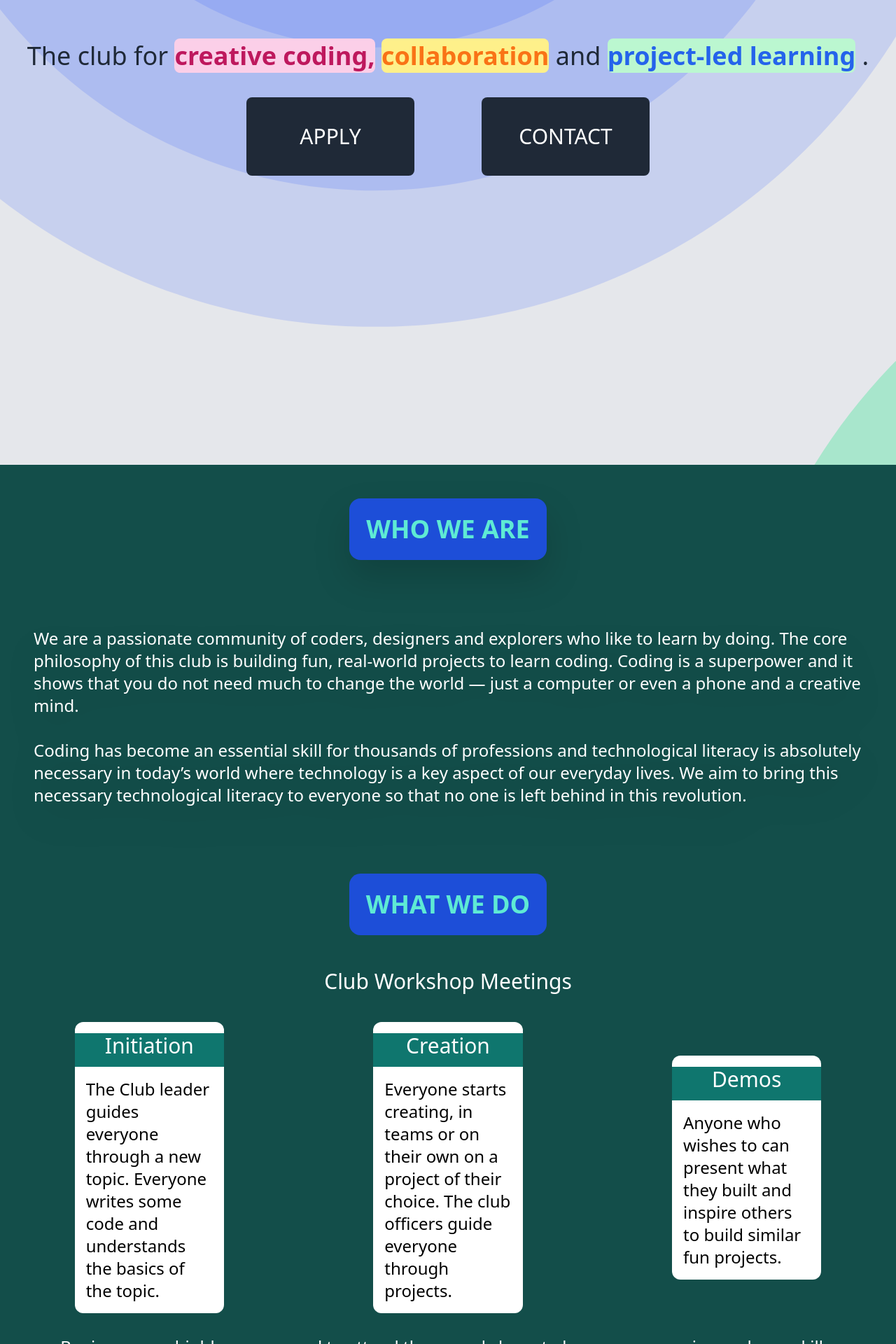
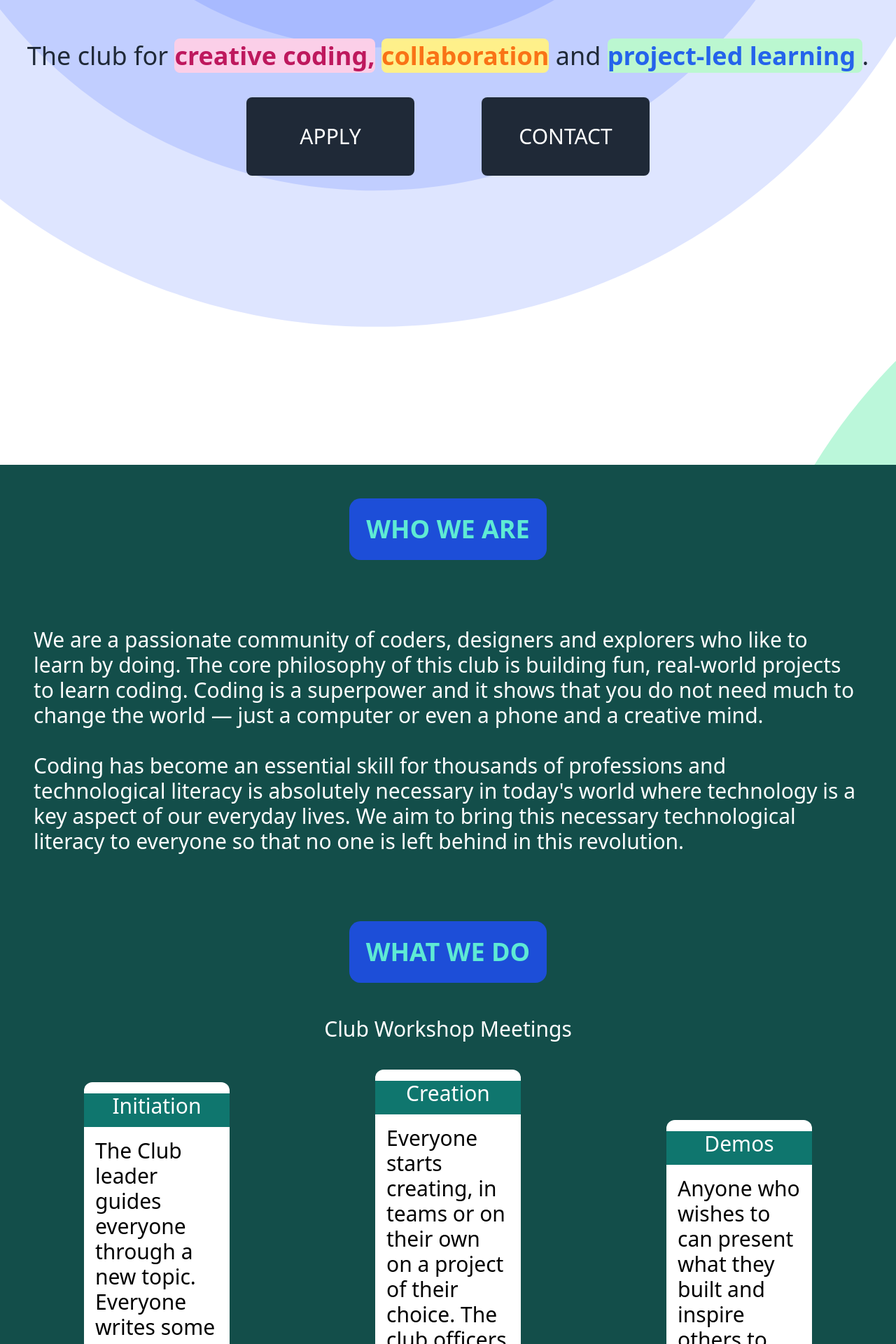
Before and after one commit to renaissancedog/rrcsclub, a SvelteKit app: page / in a window 1280 px wide. Shown: the part 520-2440 px from the top of the page at 70% size. Built offline with nearby package versions, Linux system fonts and the light colour scheme.

Commit message:
complete

```diff
--- a/src/routes/+page.svelte
+++ b/src/routes/+page.svelte
@@ -9,135 +9,101 @@
 <html lang="en">
 <!-- <script defer data-domain="rrcsclub.vercel.app" src="https://plausible.io/js/plausible.js"></script> -->
 <title>Reagan HS Computer Science Club</title>
-<meta name='description' content='The home page for the Ronald Reagan High School Computer Science club. We are a club for creative coding and Computer Science exploration. Join us to gain pratical experience in Computer Science and serve the community while having tons of fun!'/>
-<link rel='preconnect' href='https://fonts.gstatic.com' />
+<meta name='description' content='The home page for the Ronald Reagan High School Computer Science club. We are a club for creative coding and Computer Science exploration. Join us to gain practical experience in Computer Science while having tons of fun!'/>
 <div class="bg-white flex flex-col justify-center items-center w-screen">
   <Navbar {base}/>
-  <section class="h-[70rem] bg-cover bg-[url('/TopBg.svg')] flex flex-col items-center justify-center w-screen bg-gray-200 bg-no-repeat z-0">
-    <h1 class="text-7xl h-32 pb-16 relative m-0 text-blue-800 uppercase text-center flex flex-col top-0 justify-center"> Reagan CS Club </h1>
-    <div class="text-4xl text-center leading-normal text-gray-800">
+  <section class="h-[70rem] bg-cover bg-[url('/TopBg.svg')] flex flex-col text-center items-center justify-center w-screen bg-no-repeat">
+    <h1 class="text-7xl h-32 pb-16 text-blue-800 uppercase flex flex-col top-0 justify-center"> Reagan CS Club </h1>
+    <div class="text-4xl leading-normal text-gray-800">
       The club for <span class="rounded-lg text-pink-700 bg-pink-200 font-bold">creative coding,</span>
       <span class="rounded-lg text-orange-500 bg-yellow-200 font-bold">collaboration
       </span>
       and
       <span class="rounded-lg text-blue-600 bg-green-200 font-bold">
         project-led learning
-      </span>
-      .
+      </span>.
       <div class="text-xl flex flex-col sm:flex-row items-center justify-center">
-        <div class="flex justify-center items-center h-28 w-full sm:w-60 my-4 sm:my-8 mx-4 sm:mx-12 rounded-lg cursor-pointer uppercase text-white text-center bg-gray-800 bg-contain bg-no-repeat">
-          <a href={apply_link} class="text-3xl text-center ApplyText">Apply</a>
+        <div class="flex justify-center items-center h-28 w-full sm:w-60 my-4 sm:my-8 mx-4 sm:mx-12 rounded-lg cursor-pointer text-white text-center bg-gray-800 bg-contain bg-no-repeat">
+          <a href={apply_link} class="text-3xl text-center">APPLY</a>
         </div>
-        <div class="flex justify-center items-center h-28 w-full sm:w-60 my-4 sm:my-8 mx-4 sm:mx-12 rounded-lg cursor-pointer uppercase text-white text-center bg-gray-800 bg-contain bg-no-repeat">
-          <a href={contact_link} class="text-3xl text-center ContactText">Contact</a>
+        <div class="flex justify-center items-center h-28 w-full sm:w-60 my-4 sm:my-8 mx-4 sm:mx-12 rounded-lg cursor-pointer text-white text-center bg-gray-800 bg-contain bg-no-repeat">
+          <a href={contact_link} class="text-3xl text-center">CONTACT</a>
         </div>
       </div>
     </section>
     <main class="bg-teal-900 w-screen flex flex-col justify-center items-center">
-      <section class="drop-shadow-2xl flex flex-col items-center justify-center">
+      <section class="flex flex-col items-center justify-center">
         <h1 class="rounded-2xl m-12 p-6 text-4xl text-teal-300 uppercase font-black bg-blue-700">Who We Are</h1>
-        <p class="m-12 w-fit text-2xl text-white font-light">
+        <p class="m-12 w-fit text-3xl text-white font-light">
           We are a passionate community of coders, designers and explorers
           who like to learn by doing. The core philosophy of this club is
           building fun, real-world projects to learn coding. Coding is a
           superpower and it shows that you do not need much to change the
-          world — just a computer or even a phone and a creative mind.
-          <br />
-          <br /> Coding has become an essential skill for thousands of
+          world — just a computer or even a phone and a creative mind. <br><br>
+          Coding has become an essential skill for thousands of
           professions and technological literacy is absolutely necessary in
-          today’s world where technology is a key aspect of our everyday
+          today's world where technology is a key aspect of our everyday
           lives. We aim to bring this necessary technological literacy to
           everyone so that no one is left behind in this revolution.
         </p>
       </section>
       <h1 class="rounded-2xl m-12 p-6 text-4xl text-teal-300 uppercase font-black bg-blue-700">What we do</h1>
-
-      <section class="items-center justify-center w-screen">
+      <section class="px-4 items-center justify-center w-screen">
         <h1 class="text-white text-3xl text-center pb-8">Club Workshop Meetings</h1>
         <section class="flex flex-col md:flex-row items-center justify-around w-full">
           <div class="bg-white mt-2 rounded-xl w-full md:w-1/6">
             <h2 class='my-4 h-12 text-center text-3xl text-white bg-teal-700'>Initiation</h2>
-            <p class='m-4 text-2xl'>
-              The Club leader guides everyone through a new topic. Everyone
-              writes some code and understands the basics of the topic.
+            <p class='m-4 text-3xl'>
+              The Club leader guides everyone through a new topic. Everyone writes some code and understands the basics of the topic.
             </p>
           </div>
           <div class="bg-white mt-2 rounded-xl w-full md:w-1/6">
             <h2 class='my-4 h-12 text-center text-3xl text-white bg-teal-700'>Creation</h2>
-            <p class='m-4 text-2xl'>
-              Everyone starts
-              creating, in teams or on
-              their own on a project
-              of their choice. The club
-              officers guide everyone
-              through projects.
+            <p class='m-4 text-3xl'>
+              Everyone starts creating, in teams or on their own on a project of their choice. The club officers guide everyone through projects.
             </p>
           </div>
           <div class="bg-white mt-2 rounded-xl w-full md:w-1/6">
             <h2 class="my-4 h-12 text-center text-3xl text-white bg-teal-700">Demos</h2>
-            <p class='m-4 text-2xl'>
-              Anyone who wishes to
-              can present what they
-              built and inspire others
-              to build similar fun
-              projects.
+            <p class='m-4 text-3xl'>
+              Anyone who wishes to can present what they built and inspire others to build similar fun projects.
             </p>
           </div>
         </section>
-        <p class="text-2xl pt-8 text-white font-light text-center">
-          Beginners are highly encouraged to attend these workshops to learn
-          programming and new skills.
-          <br />
+        <p class="text-3xl pt-8 text-white font-light text-center pb-4">
+          Beginners are highly encouraged to attend these workshops to learn programming and new skills.
         </p>
       </section>
-    <div class="bg-teal-300 w-screen"></div>
-    <!-- <section class={styles.section}>
-      <h1 class={styles.sectionSubtitle} id={styles.beyondSubtitle}>
-        Beyond Meetings
-      </h1>
-      <p class={styles.bodyText}>
-        Our club goes beyond simple meetings and we host a ton of fun
-        events. Some events we are planning for this year include:
-        <ul>
+      <section class="drop-shadow-2xl flex flex-col items-center justify-center">
+        <h1 class="rounded-2xl m-12 p-6 text-4xl text-teal-300 uppercase font-black bg-blue-700">Beyond Meetings</h1>
+        <div class="mx-12 text-left w-fit text-3xl text-white font-light">
+          <p> Our club goes beyond simple meetings and we host a ton of fun events. Some events we are planning for this year include:</p>
+          <ul class="list-disc">
             <li>2-day Hackathons</li>
             <li>Hack Nights</li>
             <li>Coding Challenges</li>
             <li>Hour of Code</li>
             <li>TED Talks</li>
-          <li>programming Competitions</li>
+            <li>Programming Competitions</li>
           </ul>
-        For more information on upcoming events, check out the<span class={styles.link} onClick={() => window.open("events", "_self")}>
-          EVENTS
-        </span>
-        page.
-      </p>
+          <p class="py-4">For more information on upcoming events, check out the <a class="underline" href="{base}/events">EVENTS</a> page.</p>
+        </div>
       </section>
-    <section class={styles.section}>
-      <h1 class={styles.sectionTitle}>Requirements</h1>
-      <p class={styles.bodyText}>
+      <section class="drop-shadow-2xl flex flex-col items-center justify-center">
+        <h1 class="rounded-2xl m-12 p-6 text-4xl text-teal-300 uppercase font-black bg-blue-700">Requirements</h1>
+        <p class="m-12 w-fit text-3xl text-white font-light">
           In order to be eligible to join Reagan CS Club, you must be a
           student of Ronald Reagan High School in San Antonio, Texas and be
           in good standing with NEISD policies and government laws. Those
-        are the only requirements for joining as a new member.
-        <br />
-        <br /> In order to maintain or renew membership, there is one
+          are the only requirements for joining as a new member.<br><br>
+          In order to maintain or renew membership, there is one
           additional requirement other than the ones mentioned above. You
-        must attend 5 events or workshops held or approved by Reagan Hack
-        Club every school semester. More information is in the club{" "}
-        <span
-        class={styles.link}
-        onClick={() => window.open(constitution_link, "_blank")}>
-        CONSTITUTION
-      </span>{" "}
-      . If you meet the requirements,{" "}
-      <span
-      class={styles.link}
-      onClick={() => window.open(apply_link, "_blank")}>
-      APPLY
-    </span>{" "}
-    now to be a part of the club! This year, there are no fees for any
-    members.
+          must attend 3 events or workshops held or approved by Reagan Hack
+          Club every school semester. More information is in the club
+          <a class="underline" href="{constitution_link}">constitution</a>. If you meet the requirements,
+          <a class="underline" href="{apply_link}">apply</a>
+          now to be a part of the club!
         </p>
       </section>
-</main> -->
+    </main>
     </html>
```
Lines whose indentation alone changed are shown as unchanged.
